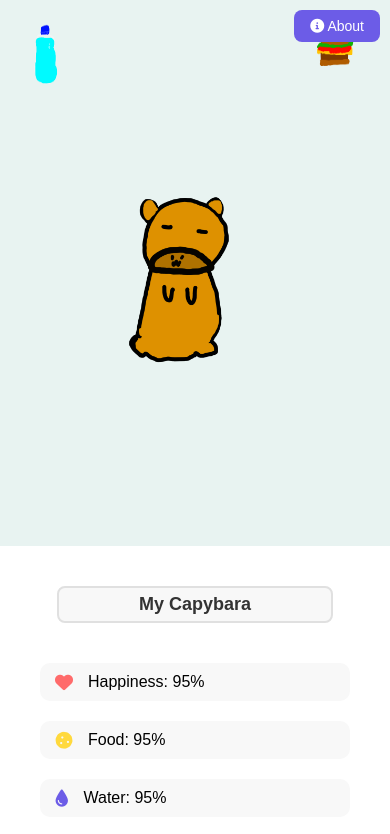
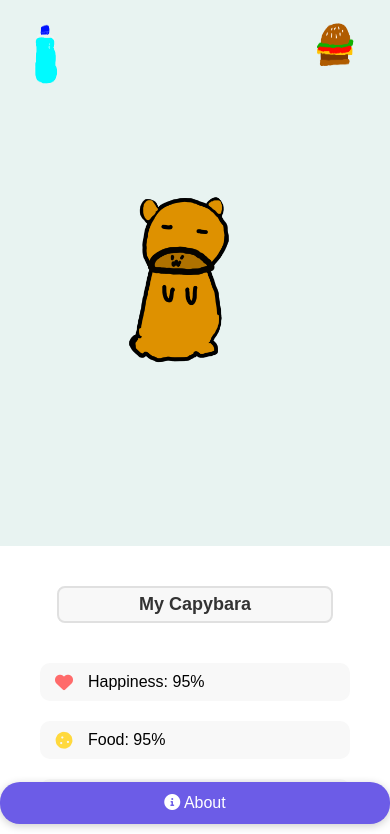
Before and after one commit to JiayiXu/capy, a plain HTML site: page index.html in a window 390 px wide. Shown: the top 834 px of the page. Drawn offline with Linux system fonts and the light colour scheme.

Commit message:
mobile about

```diff
--- a/styles.css
+++ b/styles.css
@@ -248,6 +248,24 @@ body {
         font-size: 18px;
         padding: 6px 12px;
     }
+
+    .about-button {
+        position: fixed;
+        bottom: 0;
+        left: 0;
+        right: 0;
+        margin: 0;
+        width: 100%;
+        padding: 8px 0;
+        border-radius: 0;
+        background-color: #6c5ce7;
+        font-size: 14px;
+        box-shadow: 0 -1px 5px rgba(0, 0, 0, 0.1);
+    }
+
+    body {
+        padding-bottom: 35px;
+    }
 }
 
 .about-button {
@@ -319,10 +337,15 @@ body {
 /* Add to existing media queries for mobile responsiveness */
 @media (max-width: 768px) {
     .about-button {
-        top: 10px;
-        right: 10px;
-        padding: 8px 16px;
-        font-size: 14px;
+        position: fixed;
+        top: auto;
+        bottom: 20px;
+        left: 50%;
+        transform: translateX(-50%);
+        padding: 12px 30px;
+        font-size: 16px;
+        border-radius: 20px;
+        box-shadow: 0 2px 8px rgba(0, 0, 0, 0.2);
     }
 
     .modal-content {
```
